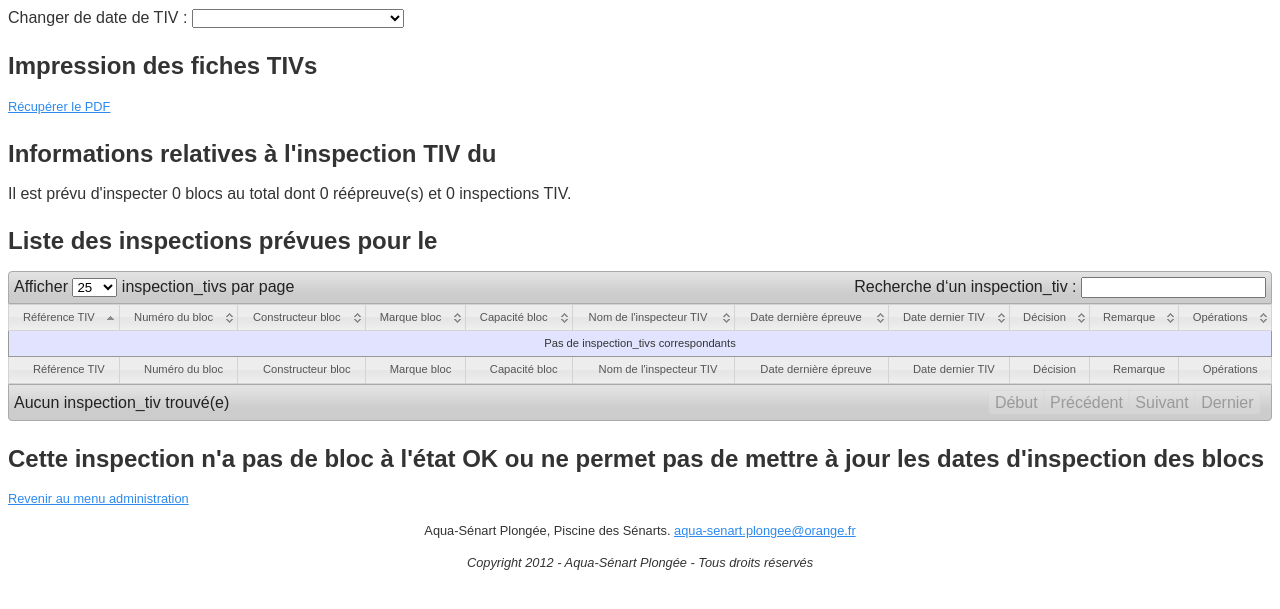
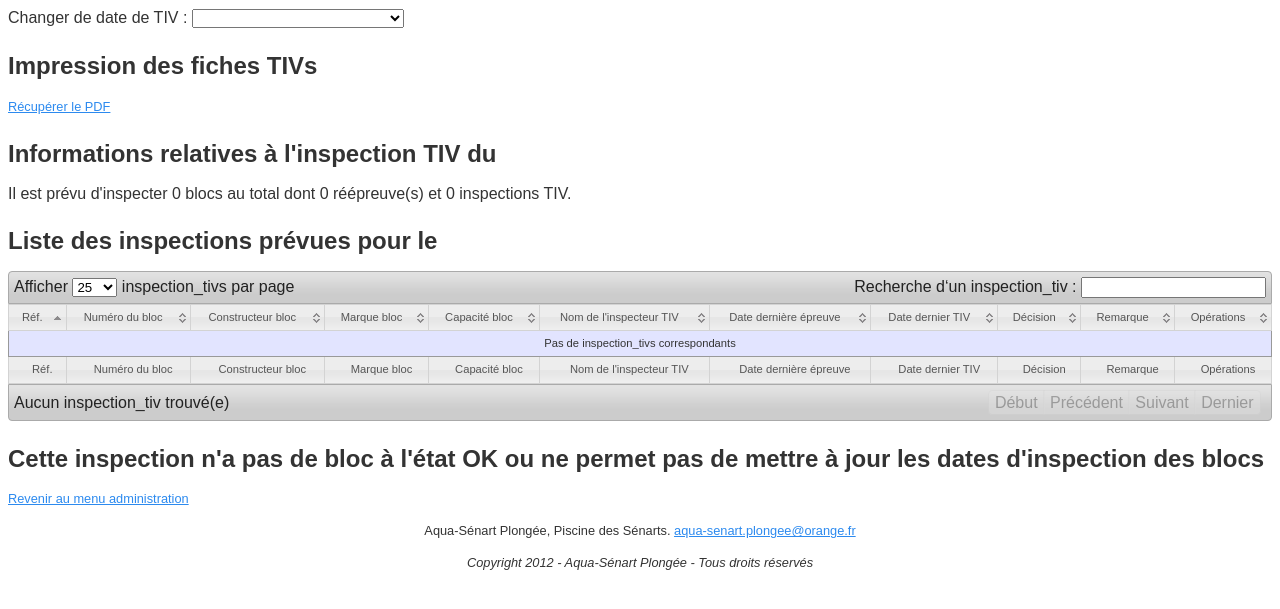
Before and after one commit to Yannig/gestion-bloc-tiv, a PHP site: page /consultation_tiv.php in a window 1280 px wide. Shown: the top 609 px of the page. Run offline with PHP 8.4, Linux system fonts and the light colour scheme; tables that the repository leaves empty hold one stand-in row (values such as "Sample post"); data that the repository does not hold is empty; a stand-in replaces the project's code that opens the database connection.

Commit message:
id => Réf.

```diff
--- a/trunk/tiv/definition_element_bloc.inc.php
+++ b/trunk/tiv/definition_element_bloc.inc.php
@@ -10,7 +10,7 @@ class blocElement extends TIVElement {
     $this->_update_label = "Mettre à jour le bloc";
     $this->_current_time = time();
     $this->_elements = array(
-      "id" => "id", "id_club" => "n° club", "nom_proprietaire" => "Nom propriétaire", "constructeur" => "Constructeur",
+      "id" => "Réf.", "id_club" => "n° club", "nom_proprietaire" => "Nom propriétaire", "constructeur" => "Constructeur",
       "marque" => "Marque", "numero" => "Numéro constructeur", "capacite" => "Capacité",
       "date_derniere_epreuve" => "Date dernière épreuve", "date_dernier_tiv" => "Date dernière inspection TIV", "pression_service" => "Pression de service",
     );
--- a/trunk/tiv/definition_element_detendeur.inc.php
+++ b/trunk/tiv/definition_element_detendeur.inc.php
@@ -40,7 +40,7 @@ class detendeurElement extends TIVElement {
   function detendeurElement($db_con = false) {
     parent::__construct($db_con);
     $this->_update_label = "Mettre à jour le détendeur";
-    $this->_elements = array("id" => "id", "modele" => "Modèle", "id_1ier_etage" => "n° 1ier étage",
+    $this->_elements = array("id" => "Réf.", "modele" => "Modèle", "id_1ier_etage" => "n° 1ier étage",
                              "id_2e_etage" => "n° 2ieme étage", "id_octopus" => "n° octopus", "date" => "Date",);
   }
   static function getFormsRules() {
--- a/trunk/tiv/definition_element_inspecteur_tiv.inc.php
+++ b/trunk/tiv/definition_element_inspecteur_tiv.inc.php
@@ -3,7 +3,7 @@ class inspecteur_tivElement extends TIVElement {
   function inspecteur_tivElement($db_con = false) {
     parent::__construct($db_con);
     $this->_update_label = "Mettre à jour l&#145;inspecteur TIV";
-    $this->_elements = array("id" => "id", "nom" => "Prénom Nom", "numero_tiv" => "Numéro d'inspecteur TIV",
+    $this->_elements = array("id" => "Réf.", "nom" => "Prénom Nom", "numero_tiv" => "Numéro d'inspecteur TIV",
                              "adresse_tiv" => "Adresse du TIV", "telephone_tiv" => "Téléphone de l'inspecteur", "actif" => "Actif ?",);
   }
   function getExtraInformation($id) {
--- a/trunk/tiv/definition_element_inspection_tiv.inc.php
+++ b/trunk/tiv/definition_element_inspection_tiv.inc.php
@@ -9,7 +9,7 @@ class inspection_tivElement extends TIVElement {
       "id", "id_bloc", "id_inspecteur_tiv", "date", "etat_exterieur", "remarque_exterieur", "etat_interieur",
       "remarque_interieur", "etat_filetage", "remarque_filetage", "etat_robineterie", "remarque_robineterie",
       "decision", "remarque",);
-    $this->_columns = array("Référence TIV", "Numéro du bloc", "Constructeur bloc", "Marque bloc", "Capacité bloc",
+    $this->_columns = array("Réf.", "Numéro du bloc", "Constructeur bloc", "Marque bloc", "Capacité bloc",
                             "Nom de l'inspecteur TIV", "Date dernière épreuve", "Date dernier TIV", "Décision", "Remarque");
     if(!$date) {
       if(array_key_exists("date", $_GET)) {
--- a/trunk/tiv/definition_element_stab.inc.php
+++ b/trunk/tiv/definition_element_stab.inc.php
@@ -3,7 +3,7 @@ class stabElement extends TIVElement {
   function stabElement($db_con = false) {
     parent::__construct($db_con);
     $this->_update_label = "Mettre à jour la stab";
-    $this->_elements =  array("id" => "id", "modele" => "Modèle", "taille" => "Taille",);
+    $this->_elements =  array("id" => "Réf.", "modele" => "Modèle", "taille" => "Taille",);
   }
   static function getFormsRules() {
     return '
```
